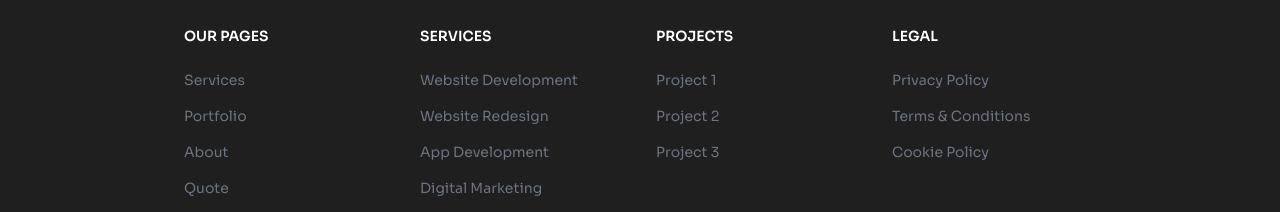
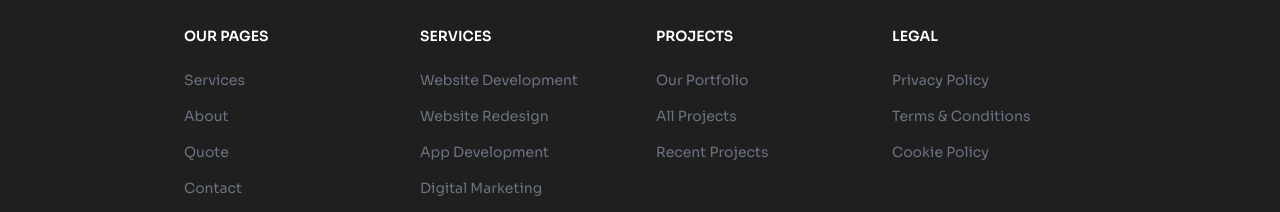
Before and after one commit to masond84/Deft-Point-Consulting, a React (Vite) app: page /services/data-solutions in a window 1280 px wide. Shown: the part 1128-1340 px from the top of the page. Built offline with nearby package versions, Linux system fonts and the light colour scheme; a web font is replaced by a local one.

Commit message:
Footer updates

```diff
--- a/src/components/layout/Footer.tsx
+++ b/src/components/layout/Footer.tsx
@@ -133,9 +133,6 @@ const CustomFooter: React.FC = () => {
               <Footer.Link href="/services" className="font-sora font-normal">
                 Services
               </Footer.Link>
-              <Footer.Link href="/portfolio" className="font-sora font-normal">
-                Portfolio
-              </Footer.Link>
               <Footer.Link href="/about" className="font-sora font-normal">
                 About
               </Footer.Link>
@@ -169,14 +166,17 @@ const CustomFooter: React.FC = () => {
           <div>
             <Footer.Title title="Projects" className="text-white font-sora" />
             <Footer.LinkGroup col>
+              {/* Create and take user to portfolio page */}
+              <Footer.Link href="/portfolio" className="font-sora font-normal">
+                Our Portfolio
+              </Footer.Link>
+              {/* Create and take users to all pages section */}
               <Footer.Link href="#" className="font-sora font-normal">
-                Project 1
+                All Projects
               </Footer.Link>
-              <Footer.Link href="#" className="font-sora font-normal">
-                Project 2
-              </Footer.Link>
-              <Footer.Link href="#" className="font-sora font-normal">
-                Project 3
+              {/* Take user to portfolio page and showcase section */}
+              <Footer.Link href="/#" className="font-sora font-normal">
+                Recent Projects
               </Footer.Link>
             </Footer.LinkGroup>
           </div>
```
